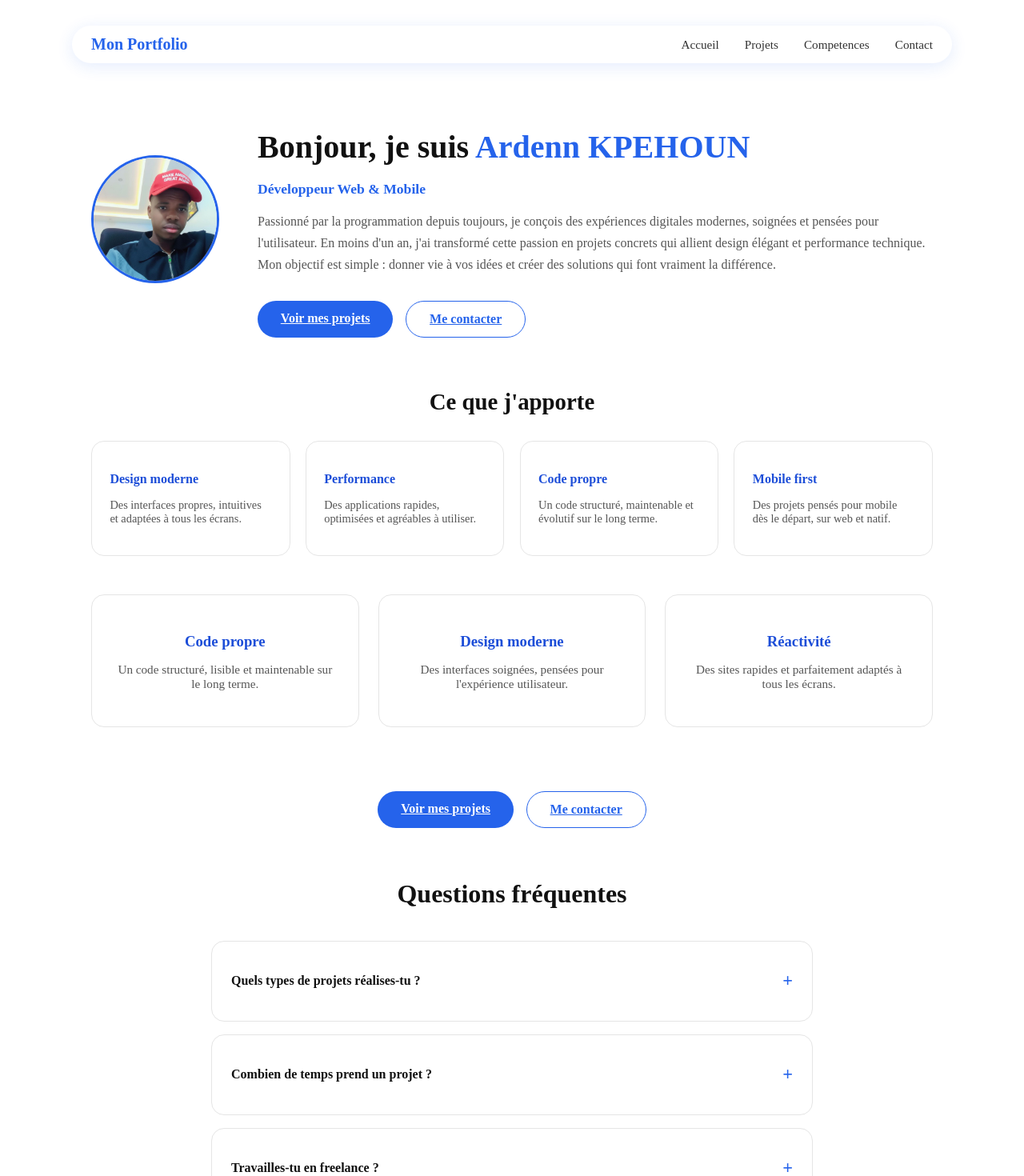
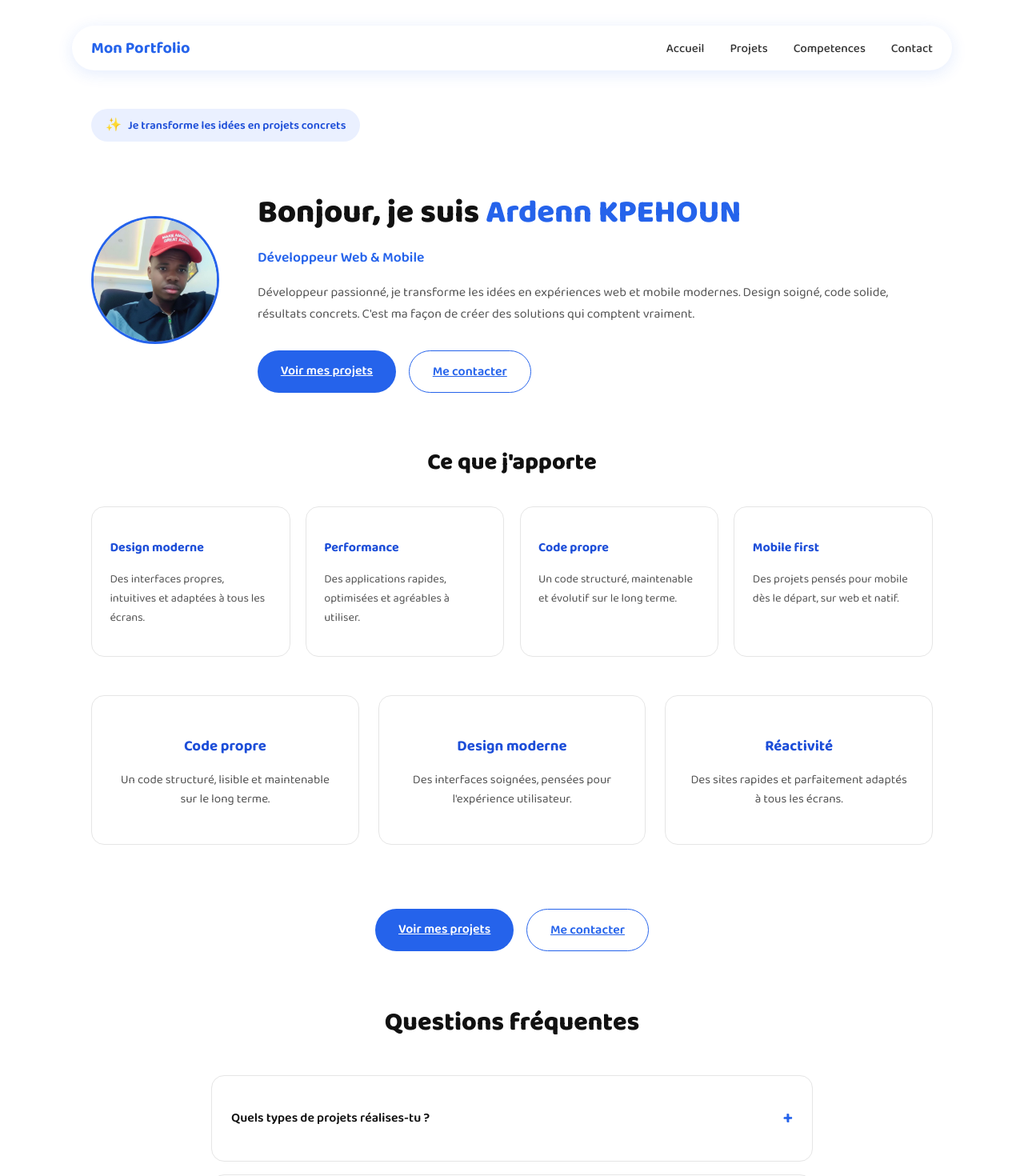
Before and after one commit to ArdennXBT/Mon-Portfolio-Dev, a React (Vite) app: page / in a window 1280 px wide. Shown: the top 1470 px of the page at 80% size. Built offline with nearby package versions, Linux system fonts and the light colour scheme.

Commit message:
Ajout des animations AOS et mise à jour du contenu

```diff
--- a/index.html
+++ b/index.html
@@ -5,7 +5,9 @@
     <link rel="icon" type="image/svg+xml" href="/favicon.svg" />
     <meta name="viewport" content="width=device-width, initial-scale=1.0" />
     <title>ardennxbt</title>
-
+    <link rel="preconnect" href="https://fonts.googleapis.com">
+<link rel="preconnect" href="https://fonts.gstatic.com" crossorigin>
+<link href="https://fonts.googleapis.com/css2?family=Baloo+2:wght@400..800&family=Gelasio:ital,wght@0,400..700;1,400..700&display=swap" rel="stylesheet">
   </head>
   <body>
     <div id="root"></div>
--- a/src/App.jsx
+++ b/src/App.jsx
@@ -1,6 +1,7 @@
-
-
+import { useEffect } from 'react'
 import { BrowserRouter, Routes, Route } from 'react-router-dom'
+import AOS from 'aos'
+import 'aos/dist/aos.css'
 import Navbar from './Components/Navbar'
 import Footer from './Components/Footer'
 import Acceuil from './Pages/Acceuil'
@@ -10,6 +11,13 @@ import Contact from './Pages/Contact'
 import './App.css'
 
 function App() {
+  useEffect(() => {
+    AOS.init({
+      duration: 700,
+      once: true,
+    })
+  }, [])
+
   return (
     <BrowserRouter>
       <Navbar />
--- a/src/Components/CTA.jsx
+++ b/src/Components/CTA.jsx
@@ -6,8 +6,22 @@ import './CTA.css'
 function CTA() {
   return (
     <div className="cta">
-      <Link to="/projets" className="btn-primary">Voir mes projets</Link>
-      <Link to="/contact" className="btn-secondary">Me contacter</Link>
+      <Link
+        to="/projets"
+        className="btn-primary"
+        data-aos="fade-up"
+        data-aos-delay="0"
+      >
+        Voir mes projets
+      </Link>
+      <Link
+        to="/contact"
+        className="btn-secondary"
+        data-aos="fade-up"
+        data-aos-delay="150"
+      >
+        Me contacter
+      </Link>
     </div>
   )
 }
--- a/src/Components/Faq.jsx
+++ b/src/Components/Faq.jsx
@@ -22,7 +22,7 @@ const faqs = [
   },
   {
     question: "Comment se déroule une collaboration ?",
-    reponse: "On commence par un échange pour comprendre votre projet. Je propose une solution, on valide ensemble, je développe et je livre. Je reste disponible même après la livraison — pour moi, c'est le début d'une relation de confiance."
+    reponse: "On commence par un échange pour comprendre votre projet. Je propose une solution, on valide ensemble, je développe et je livre. Je reste disponible même après la livraison. Pour moi, c'est le début d'une relation de confiance."
   }
 ]
 
--- a/src/Components/Features.jsx
+++ b/src/Components/Features.jsx
@@ -5,15 +5,15 @@ import './Features.css'
 function Features() {
   return (
     <section className="features">
-      <div className="feature-card">
+      <div className="feature-card" data-aos="fade-up" data-aos-delay="0">
         <h3>Code propre</h3>
         <p>Un code structuré, lisible et maintenable sur le long terme.</p>
       </div>
-      <div className="feature-card">
+      <div className="feature-card" data-aos="fade-up" data-aos-delay="150">
         <h3>Design moderne</h3>
         <p>Des interfaces soignées, pensées pour l'expérience utilisateur.</p>
       </div>
-      <div className="feature-card">
+      <div className="feature-card" data-aos="fade-up" data-aos-delay="300">
         <h3>Réactivité</h3>
         <p>Des sites rapides et parfaitement adaptés à tous les écrans.</p>
       </div>
--- a/src/Components/Hero.css
+++ b/src/Components/Hero.css
@@ -1,9 +1,25 @@
-
-
 .hero {
   max-width: 1100px;
   margin: 3rem auto;
   padding: 0 1.5rem;
+}
+
+.hero-badge {
+  display: inline-flex;
+  align-items: center;
+  gap: 8px;
+  background-color: var(--color-accent-light);
+  color: var(--color-accent-dark);
+  padding: 8px 18px;
+  border-radius: var(--radius-pill);
+  font-size: 0.9rem;
+  font-weight: 600;
+  margin-bottom: 2rem;
+  width: fit-content;
+}
+
+.hero-badge-icon {
+  font-size: 1rem;
 }
 
 .hero-top {
@@ -138,6 +154,19 @@
     margin-bottom: 2rem;
   }
 
+  .hero-badge {
+  display: flex;
+  align-items: center;
+  gap: 8px;
+  background-color: var(--color-accent-light);
+  color: var(--color-accent-dark);
+  padding: 8px 18px;
+  border-radius: var(--radius-pill);
+  font-size: 0.9rem;
+  font-weight: 600;
+  margin: 0 auto 2rem auto;
+  width: fit-content;
+}
   .hero-actions {
     justify-content: center;
   }
--- a/src/Components/Hero.jsx
+++ b/src/Components/Hero.jsx
@@ -1,5 +1,3 @@
-
-
 import { Link } from 'react-router-dom'
 import maPhoto from '../assets/photo.jpg'
 import './Hero.css'
@@ -7,6 +5,11 @@ import './Hero.css'
 function Hero() {
   return (
     <section className="hero">
+
+      <div className="hero-badge" data-aos="fade-down">
+        <span className="hero-badge-icon">✨</span>
+        <span>Je transforme les idées en projets concrets</span>
+      </div>
 
       <div className="hero-top">
         <img
@@ -21,12 +24,9 @@ function Hero() {
           </h1>
           <p className="hero-role">Développeur Web & Mobile</p>
           <p className="hero-bio">
-            Passionné par la programmation depuis toujours, je conçois des
-            expériences digitales modernes, soignées et pensées pour l'utilisateur.
-            En moins d'un an, j'ai transformé cette passion en projets concrets qui
-            allient design élégant et performance technique. Mon objectif est simple :
-            donner vie à vos idées et créer des solutions qui font vraiment la
-            différence.
+            Développeur passionné, je transforme les idées en expériences web et mobile modernes.
+            Design soigné, code solide, résultats concrets. C'est ma façon de créer des solutions
+            qui comptent vraiment.
           </p>
           <div className="hero-actions" data-aos="fade-up" data-aos-delay="400">
             <Link to="/projets" className="btn-primary">Voir mes projets</Link>
--- /dev/null
+++ b/src/Components/Services.css
@@ -0,0 +1,73 @@
+
+
+.services {
+  padding: 40px 24px 80px;
+  text-align: center;
+}
+
+.services h2 {
+  font-size: 2.2rem;
+  color: var(--color-accent);
+  margin-bottom: 8px;
+}
+
+.services-subtitle {
+  color: rgba(37, 99, 235, 0.55);
+  margin-bottom: 48px;
+  font-size: 1.1rem;
+}
+
+.services-grid {
+  display: grid;
+  grid-template-columns: repeat(auto-fit, minmax(240px, 1fr));
+  gap: 24px;
+  max-width: 1100px;
+  margin: 0 auto;
+}
+
+.service-card {
+  background: var(--color-bg);
+  border: 1px solid var(--color-border);
+  border-radius: var(--radius-card);
+  padding: 32px 24px;
+  text-align: left;
+  transition: transform 0.3s ease, box-shadow 0.3s ease, border-color 0.3s ease;
+}
+
+.service-card:hover {
+  transform: translateY(-8px);
+  box-shadow: var(--shadow-soft);
+  border-color: var(--color-accent);
+}
+
+.service-icon {
+  width: 52px;
+  height: 52px;
+  display: flex;
+  align-items: center;
+  justify-content: center;
+  background: var(--color-accent-light);
+  color: var(--color-accent);
+  border-radius: 12px;
+  font-size: 1.4rem;
+  margin-bottom: 20px;
+  transition: background 0.3s ease, color 0.3s ease, transform 0.3s ease;
+}
+
+.service-card:hover .service-icon {
+  background: var(--color-accent);
+  color: #fff;
+  transform: rotate(-8deg) scale(1.1);
+}
+
+.service-card h3 {
+  color: var(--color-accent);
+  font-size: 1.2rem;
+  margin-bottom: 10px;
+}
+
+.service-card p {
+  color: var(--color-text-secondary);
+  font-size: 0.95rem;
+  line-height: 1.5;
+}
--- /dev/null
+++ b/src/Components/Services.jsx
@@ -0,0 +1,53 @@
+import { FaCode, FaMobileAlt, FaSyncAlt, FaPaintBrush } from 'react-icons/fa'
+import './Services.css'
+
+const services = [
+  {
+    icon: <FaCode />,
+    title: 'Développement Web',
+    desc: 'Sites vitrines, applications web et plateformes sur mesure, développés avec des technologies modernes.',
+  },
+  {
+    icon: <FaMobileAlt />,
+    title: 'Développement Mobile',
+    desc: 'Applications mobiles pensées pour une expérience fluide, adaptées aux besoins de vos utilisateurs.',
+  },
+  {
+    icon: <FaSyncAlt />,
+    title: 'Refonte & Optimisation',
+    desc: 'Modernisation de sites existants : design actualisé, performance améliorée, code plus propre.',
+  },
+  {
+    icon: <FaPaintBrush />,
+    title: 'Intégration & Design UI',
+    desc: 'Transformation de maquettes en interfaces fonctionnelles, fidèles au design et optimisées.',
+  },
+]
+
+function Services() {
+  return (
+    <section className="services">
+      <h2 data-aos="fade-up">Mes Services</h2>
+      <p className="services-subtitle" data-aos="fade-up" data-aos-delay="100">
+        Ce que je peux faire pour vous
+      </p>
+
+      <div className="services-grid">
+        {services.map((service, index) => (
+          <div
+            className="service-card"
+            key={service.title}
+            data-aos="fade-up"
+            data-aos-delay={index * 150}
+          >
+            <div className="service-icon">{service.icon}</div>
+            <h3>{service.title}</h3>
+            <p>{service.desc}</p>
+          </div>
+        ))}
+      </div>
+    </section>
+  )
+}
+
+export default Services
--- a/src/Pages/Acceuil.jsx
+++ b/src/Pages/Acceuil.jsx
@@ -2,6 +2,7 @@
 
 import Hero from '../Components/Hero'
 import Features from '../Components/Features'
+import Services from '../Components/Services'
 import CTA from '../Components/CTA'
 import Faq from '../Components/Faq'
 
@@ -10,6 +11,7 @@ function Acceuil() {
     <div>
       <Hero />
       <Features />
+
       <CTA />
       <Faq />
     </div>
--- a/src/index.css
+++ b/src/index.css
@@ -9,7 +9,7 @@
   --radius-pill: 50px;
   --radius-card: 16px;
   --shadow-soft: 0 4px 20px rgba(37, 99, 235, 0.12);
-  --font-main: 'Segoe UI', system-ui, -apple-system, sans-serif;
+  --font-main: 'Baloo 2', 'Segoe UI', system-ui, -apple-system, sans-serif;
 }
 
 * {
@@ -19,4 +19,5 @@
 html, body {
   overflow-x: hidden;
   max-width: 100%;
+  font-family: var(--font-main);
 }
```
Also changed, not shown: src/Components/Faq.css (line endings or trailing spaces).
